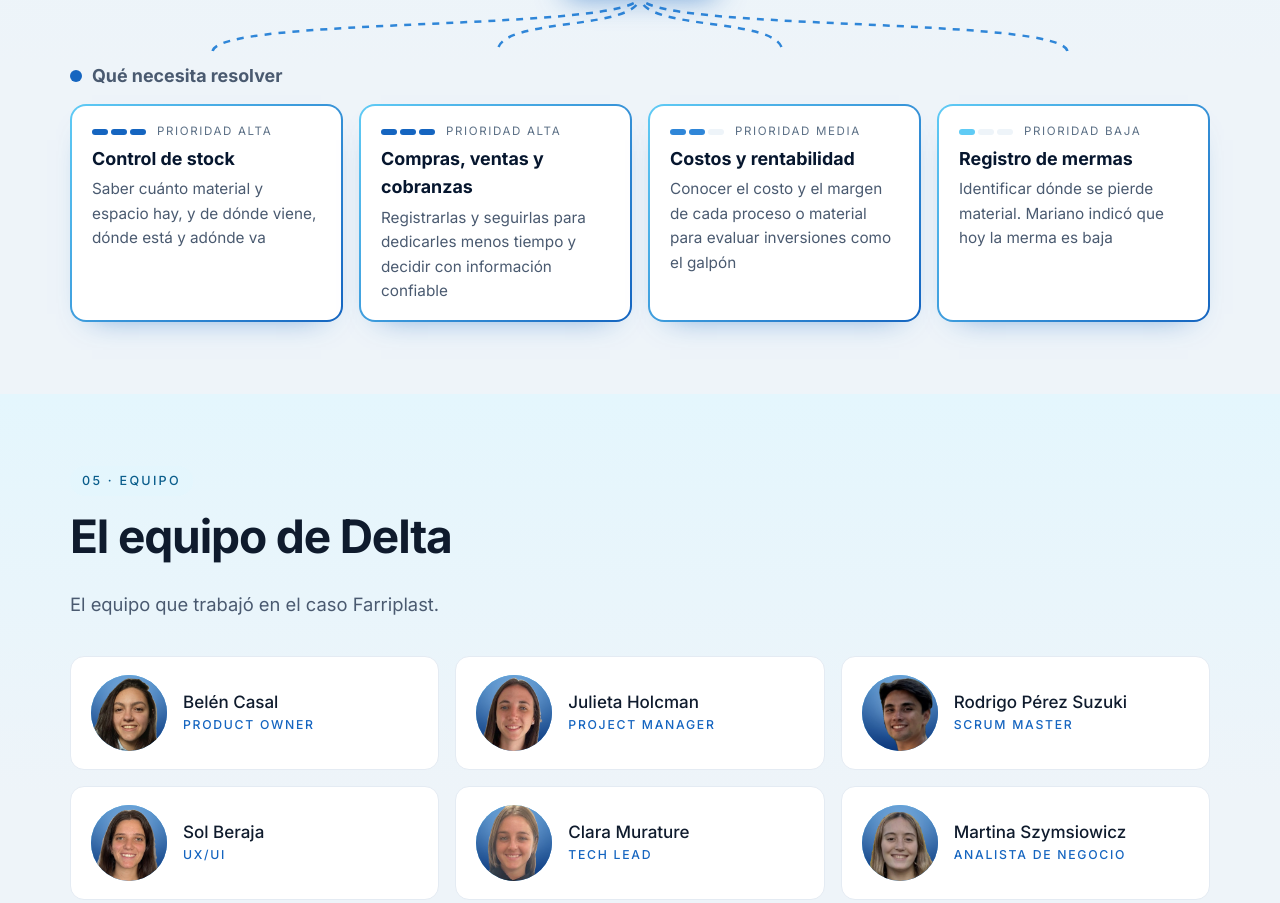
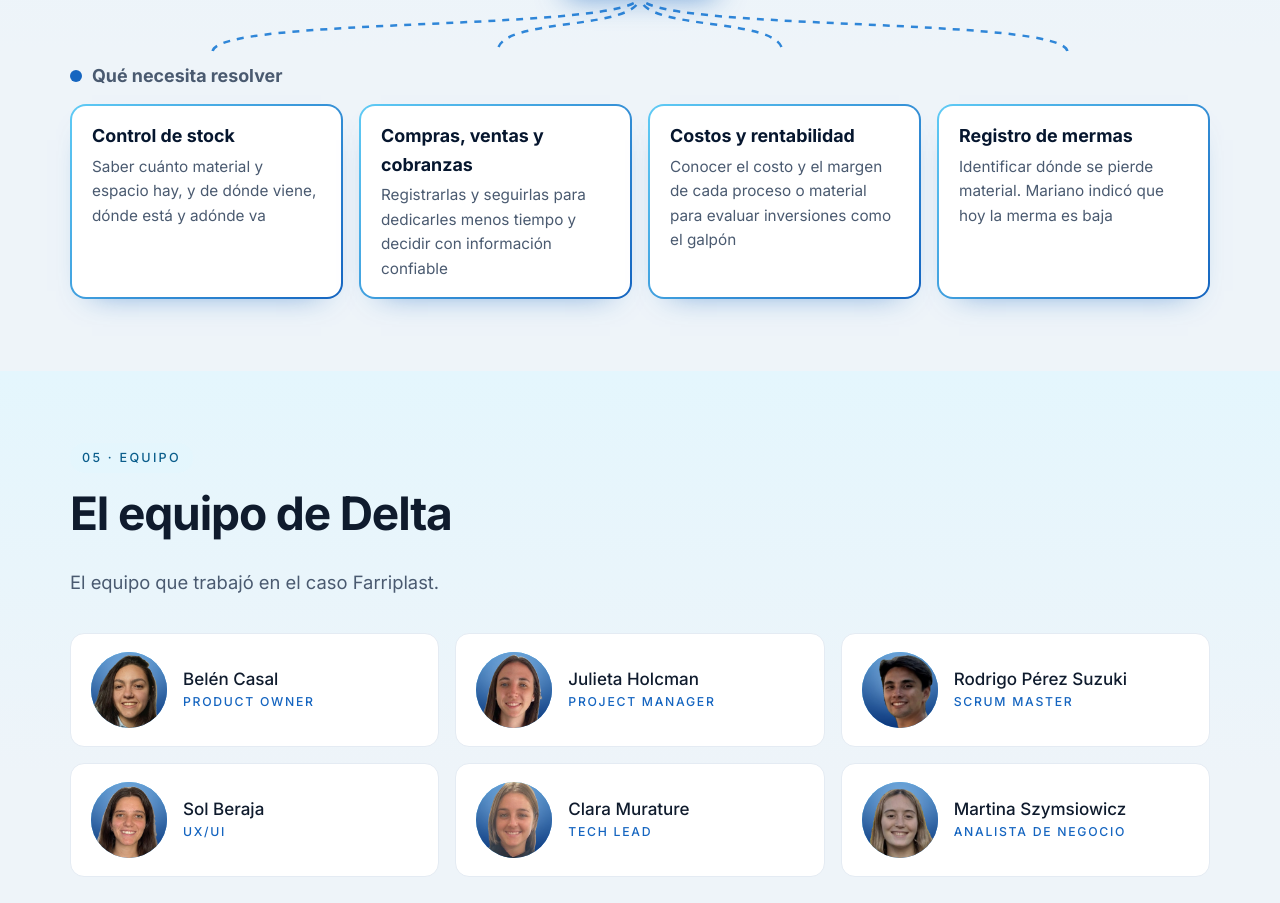
Before and after one commit to juliholcman/pagina-web-proyecto., a plain HTML site: page farriplast.html in a window 1280 px wide. Shown: the part 4332-5235 px from the top of the page. Drawn offline with Linux system fonts and the light colour scheme.

Commit message:
Requerimientos sin indicador de prioridad
Co-Authored-By: Claude Opus 5.5 <noreply@anthropic.com>
Claude-Session: https://claude.ai/code/session_01MHagxuGBcEf6RJbsvxuzB4

```diff
--- a/farriplast.html
+++ b/farriplast.html
@@ -312,7 +312,7 @@
               <svg class="dmap__lines dmap__lines--out" viewBox="0 0 100 40" preserveAspectRatio="none"><path d="M50 0 C 50 26, 12.5 14, 12.5 40"/><path d="M50 0 C 50 26, 37.5 14, 37.5 40"/><path d="M50 0 C 50 26, 62.5 14, 62.5 40"/><path d="M50 0 C 50 26, 87.5 14, 87.5 40"/></svg>
             </div>
             <p class="dmap__label dmap__label--need">Qué necesita resolver</p>
-            <ul class="dmap__row dmap__row--needs stagger"><li class="need need--alta"><span class="need__meter" aria-label="Prioridad alta"><i class="on"></i><i class="on"></i><i class="on"></i><em>Prioridad alta</em></span><strong>Control de stock</strong><span>Saber cuánto material y espacio hay, y de dónde viene, dónde está y adónde va</span></li><li class="need need--alta"><span class="need__meter" aria-label="Prioridad alta"><i class="on"></i><i class="on"></i><i class="on"></i><em>Prioridad alta</em></span><strong>Compras, ventas y cobranzas</strong><span>Registrarlas y seguirlas para dedicarles menos tiempo y decidir con información confiable</span></li><li class="need need--media"><span class="need__meter" aria-label="Prioridad media"><i class="on"></i><i class="on"></i><i class=""></i><em>Prioridad media</em></span><strong>Costos y rentabilidad</strong><span>Conocer el costo y el margen de cada proceso o material para evaluar inversiones como el galpón</span></li><li class="need need--baja"><span class="need__meter" aria-label="Prioridad baja"><i class="on"></i><i class=""></i><i class=""></i><em>Prioridad baja</em></span><strong>Registro de mermas</strong><span>Identificar dónde se pierde material. Mariano indicó que hoy la merma es baja</span></li></ul>
+            <ul class="dmap__row dmap__row--needs stagger"><li class="need need--alta"><strong>Control de stock</strong><span>Saber cuánto material y espacio hay, y de dónde viene, dónde está y adónde va</span></li><li class="need need--alta"><strong>Compras, ventas y cobranzas</strong><span>Registrarlas y seguirlas para dedicarles menos tiempo y decidir con información confiable</span></li><li class="need need--media"><strong>Costos y rentabilidad</strong><span>Conocer el costo y el margen de cada proceso o material para evaluar inversiones como el galpón</span></li><li class="need need--baja"><strong>Registro de mermas</strong><span>Identificar dónde se pierde material. Mariano indicó que hoy la merma es baja</span></li></ul>
           </div>
         </div>
       </section>
```
